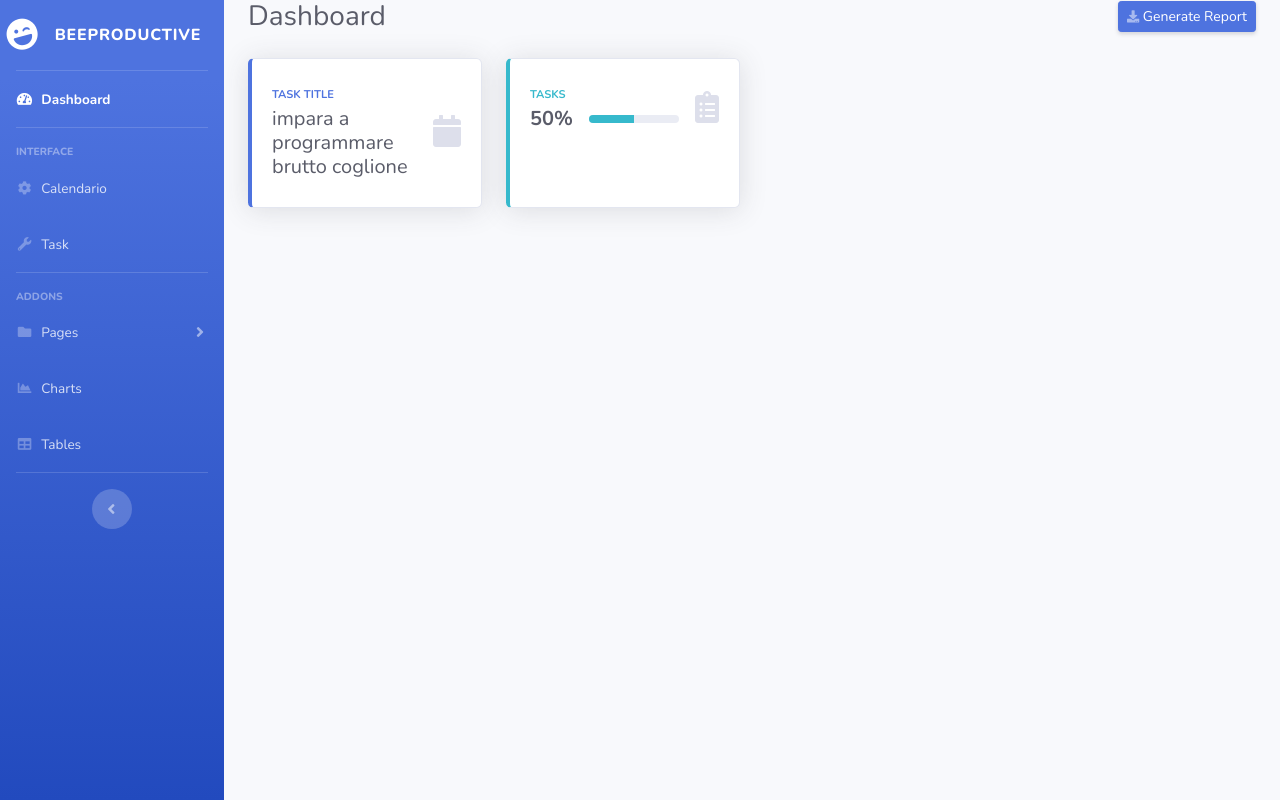
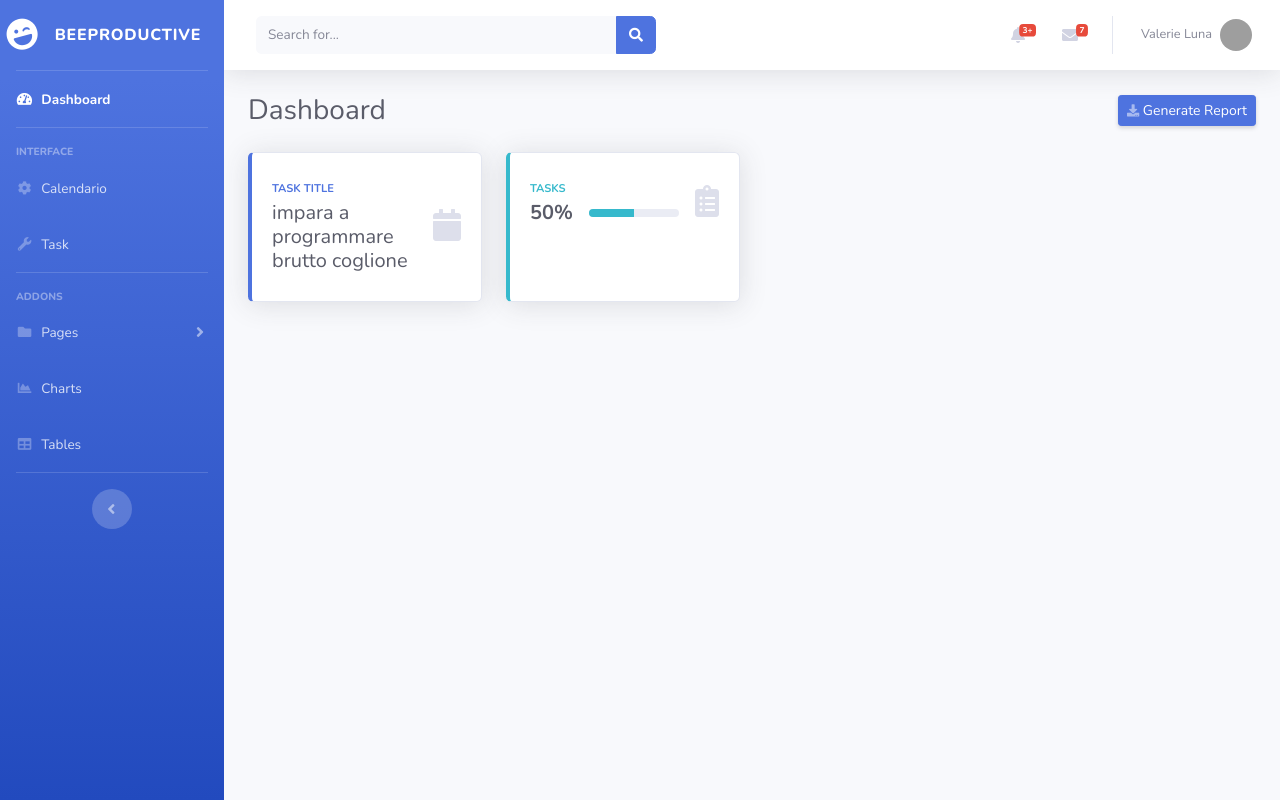
Before and after one commit to KoolKevin/BeeProductive, a Symfony app: template templates/index.html.twig in a window 1280 px wide. Run offline with Twig, Linux system fonts and the light colour scheme; the template is opened without the code that fills it, so the values that code supplies are empty; some libraries are stand-ins or nearby versions; grey boxes are pictures that could not be loaded.

Commit message:
aggiunta pagina calendario e navbar

```diff
--- a/templates/index.html.twig
+++ b/templates/index.html.twig
@@ -7,6 +7,10 @@
         <div id="content-wrapper" class="d-flex flex-column">
             <!-- Main Content -->
             <div id="content">
+
+                {{ include('robaDaIncludere/navbar.html.twig') }}
+
+
                 <div class="container-fluid">
                     <!-- Page Heading -->
                     <div class="d-sm-flex align-items-center justify-content-between mb-4">
--- /dev/null
+++ b/templates/robaDaIncludere/navbar.html.twig
@@ -0,0 +1,184 @@
+{% block navbar %}
+    <!-- Topbar -->
+        <nav class="navbar navbar-expand navbar-light bg-white topbar mb-4 static-top shadow">
+
+          <!-- Sidebar Toggle (Topbar) -->
+          <button id="sidebarToggleTop" class="btn btn-link d-md-none rounded-circle mr-3">
+            <i class="fa fa-bars"></i>
+          </button>
+
+          <!-- Topbar Search --> <!-- Da togliere probabilmente -->
+          <form class="d-none d-sm-inline-block form-inline mr-auto ml-md-3 my-2 my-md-0 mw-100 navbar-search">
+            <div class="input-group">
+              <input type="text" class="form-control bg-light border-0 small" placeholder="Search for..." aria-label="Search" aria-describedby="basic-addon2">
+              <div class="input-group-append">
+                <button class="btn btn-primary" type="button">
+                  <i class="fas fa-search fa-sm"></i>
+                </button>
+              </div>
+            </div>
+          </form>
+
+          <!-- Topbar Navbar -->
+          <ul class="navbar-nav ml-auto">
+
+            <!-- Nav Item - Search Dropdown (Visible Only XS) -->
+            <li class="nav-item dropdown no-arrow d-sm-none">
+              <a class="nav-link dropdown-toggle" href="#" id="searchDropdown" role="button" data-toggle="dropdown" aria-haspopup="true" aria-expanded="false">
+                <i class="fas fa-search fa-fw"></i>
+              </a>
+              <!-- Dropdown - Messages -->
+              <div class="dropdown-menu dropdown-menu-right p-3 shadow animated--grow-in" aria-labelledby="searchDropdown">
+                <form class="form-inline mr-auto w-100 navbar-search">
+                  <div class="input-group">
+                    <input type="text" class="form-control bg-light border-0 small" placeholder="Search for..." aria-label="Search" aria-describedby="basic-addon2">
+                    <div class="input-group-append">
+                      <button class="btn btn-primary" type="button">
+                        <i class="fas fa-search fa-sm"></i>
+                      </button>
+                    </div>
+                  </div>
+                </form>
+              </div>
+            </li>
+
+            <!-- Nav Item - Alerts -->
+            <li class="nav-item dropdown no-arrow mx-1">
+              <a class="nav-link dropdown-toggle" href="#" id="alertsDropdown" role="button" data-toggle="dropdown" aria-haspopup="true" aria-expanded="false">
+                <i class="fas fa-bell fa-fw"></i>
+                <!-- Counter - Alerts -->
+                <span class="badge badge-danger badge-counter">3+</span>
+              </a>
+              <!-- Dropdown - Alerts -->
+              <div class="dropdown-list dropdown-menu dropdown-menu-right shadow animated--grow-in" aria-labelledby="alertsDropdown">
+                <h6 class="dropdown-header">
+                  Alerts Center
+                </h6>
+                <a class="dropdown-item d-flex align-items-center" href="#">
+                  <div class="mr-3">
+                    <div class="icon-circle bg-primary">
+                      <i class="fas fa-file-alt text-white"></i>
+                    </div>
+                  </div>
+                  <div>
+                    <div class="small text-gray-500">December 12, 2019</div>
+                    <span class="font-weight-bold">A new monthly report is ready to download!</span>
+                  </div>
+                </a>
+                <a class="dropdown-item d-flex align-items-center" href="#">
+                  <div class="mr-3">
+                    <div class="icon-circle bg-success">
+                      <i class="fas fa-donate text-white"></i>
+                    </div>
+                  </div>
+                  <div>
+                    <div class="small text-gray-500">December 7, 2019</div>
+                    $290.29 has been deposited into your account!
+                  </div>
+                </a>
+                <a class="dropdown-item d-flex align-items-center" href="#">
+                  <div class="mr-3">
+                    <div class="icon-circle bg-warning">
+                      <i class="fas fa-exclamation-triangle text-white"></i>
+                    </div>
+                  </div>
+                  <div>
+                    <div class="small text-gray-500">December 2, 2019</div>
+                    Spending Alert: We've noticed unusually high spending for your account.
+                  </div>
+                </a>
+                <a class="dropdown-item text-center small text-gray-500" href="#">Show All Alerts</a>
+              </div>
+            </li>
+
+            <!-- Nav Item - Messages -->
+            <li class="nav-item dropdown no-arrow mx-1">
+              <a class="nav-link dropdown-toggle" href="#" id="messagesDropdown" role="button" data-toggle="dropdown" aria-haspopup="true" aria-expanded="false">
+                <i class="fas fa-envelope fa-fw"></i>
+                <!-- Counter - Messages -->
+                <span class="badge badge-danger badge-counter">7</span>
+              </a>
+              <!-- Dropdown - Messages -->
+              <div class="dropdown-list dropdown-menu dropdown-menu-right shadow animated--grow-in" aria-labelledby="messagesDropdown">
+                <h6 class="dropdown-header">
+                  Message Center
+                </h6>
+                <a class="dropdown-item d-flex align-items-center" href="#">
+                  <div class="dropdown-list-image mr-3">
+                    <img class="rounded-circle" src="https://source.unsplash.com/fn_BT9fwg_E/60x60" alt="">
+                    <div class="status-indicator bg-success"></div>
+                  </div>
+                  <div class="font-weight-bold">
+                    <div class="text-truncate">Hi there! I am wondering if you can help me with a problem I've been having.</div>
+                    <div class="small text-gray-500">Emily Fowler · 58m</div>
+                  </div>
+                </a>
+                <a class="dropdown-item d-flex align-items-center" href="#">
+                  <div class="dropdown-list-image mr-3">
+                    <img class="rounded-circle" src="https://source.unsplash.com/AU4VPcFN4LE/60x60" alt="">
+                    <div class="status-indicator"></div>
+                  </div>
+                  <div>
+                    <div class="text-truncate">I have the photos that you ordered last month, how would you like them sent to you?</div>
+                    <div class="small text-gray-500">Jae Chun · 1d</div>
+                  </div>
+                </a>
+                <a class="dropdown-item d-flex align-items-center" href="#">
+                  <div class="dropdown-list-image mr-3">
+                    <img class="rounded-circle" src="https://source.unsplash.com/CS2uCrpNzJY/60x60" alt="">
+                    <div class="status-indicator bg-warning"></div>
+                  </div>
+                  <div>
+                    <div class="text-truncate">Last month's report looks great, I am very happy with the progress so far, keep up the good work!</div>
+                    <div class="small text-gray-500">Morgan Alvarez · 2d</div>
+                  </div>
+                </a>
+                <a class="dropdown-item d-flex align-items-center" href="#">
+                  <div class="dropdown-list-image mr-3">
+                    <img class="rounded-circle" src="https://source.unsplash.com/Mv9hjnEUHR4/60x60" alt="">
+                    <div class="status-indicator bg-success"></div>
+                  </div>
+                  <div>
+                    <div class="text-truncate">Am I a good boy? The reason I ask is because someone told me that people say this to all dogs, even if they aren't good...</div>
+                    <div class="small text-gray-500">Chicken the Dog · 2w</div>
+                  </div>
+                </a>
+                <a class="dropdown-item text-center small text-gray-500" href="#">Read More Messages</a>
+              </div>
+            </li>
+
+            <div class="topbar-divider d-none d-sm-block"></div>
+
+            <!-- Nav Item - User Information -->
+            <li class="nav-item dropdown no-arrow">
+              <a class="nav-link dropdown-toggle" href="#" id="userDropdown" role="button" data-toggle="dropdown" aria-haspopup="true" aria-expanded="false">
+                <span class="mr-2 d-none d-lg-inline text-gray-600 small">Valerie Luna</span>
+                <img class="img-profile rounded-circle" src="https://source.unsplash.com/QAB-WJcbgJk/60x60">
+              </a>
+              <!-- Dropdown - User Information -->
+              <div class="dropdown-menu dropdown-menu-right shadow animated--grow-in" aria-labelledby="userDropdown">
+                <a class="dropdown-item" href="#">
+                  <i class="fas fa-user fa-sm fa-fw mr-2 text-gray-400"></i>
+                  Profile
+                </a>
+                <a class="dropdown-item" href="#">
+                  <i class="fas fa-cogs fa-sm fa-fw mr-2 text-gray-400"></i>
+                  Settings
+                </a>
+                <a class="dropdown-item" href="#">
+                  <i class="fas fa-list fa-sm fa-fw mr-2 text-gray-400"></i>
+                  Activity Log
+                </a>
+                <div class="dropdown-divider"></div>
+                <a class="dropdown-item" href="#" data-toggle="modal" data-target="#logoutModal">
+                  <i class="fas fa-sign-out-alt fa-sm fa-fw mr-2 text-gray-400"></i>
+                  Logout
+                </a>
+              </div>
+            </li>
+
+          </ul>
+
+        </nav>
+        <!-- End of Topbar -->
+{% endblock %}
--- a/templates/robaDaIncludere/sidebar.html.twig
+++ b/templates/robaDaIncludere/sidebar.html.twig
@@ -30,7 +30,7 @@
 
       <!-- Nav Item - Pages Collapse Menu -->
       <li class="nav-item">
-        <a class="nav-link" href="#">
+        <a class="nav-link" href="calendario">
           <i class="fas fa-fw fa-cog"></i>
           <span>Calendario</span>
         </a>
```
Also changed, not shown: src/Controller/mainController.php (+7 -1 lines), templates/calendario.html.twig (added, +56 -0 lines).
